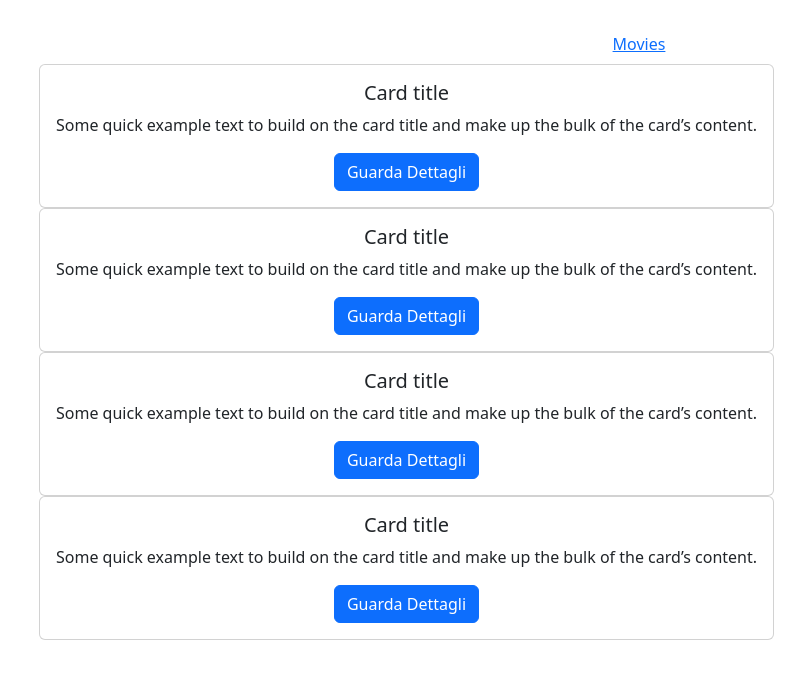
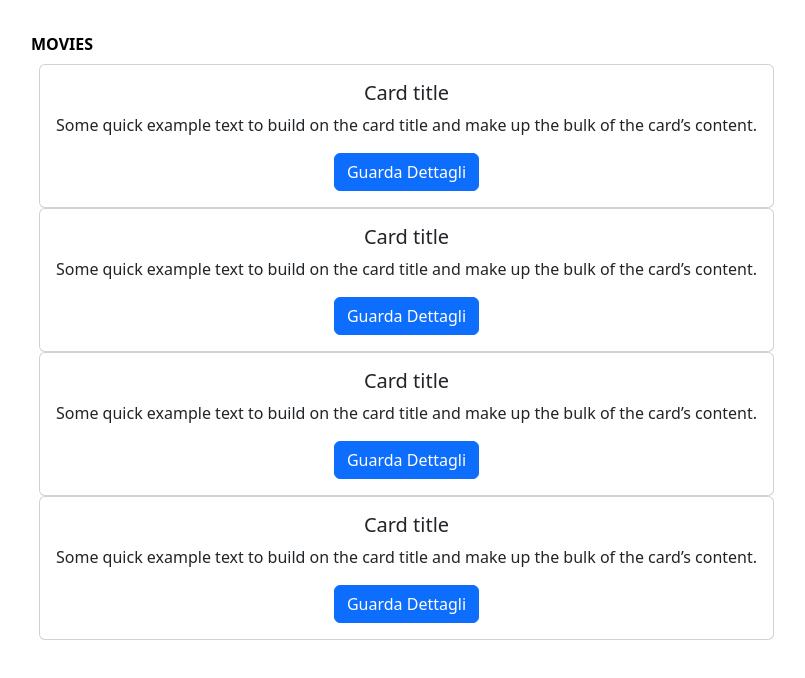
Before and after one commit to Sarasalzano/webapp-react, a React (Vite) app: page / in a window 1280 px wide. Shown: the top 678 px of the page, without its empty margins (1-806 px from the left). Built offline with nearby package versions, Linux system fonts and the light colour scheme; no server answers.

Commit message:
avvia chiamata ajax

```diff
--- a/src/components/Header.jsx
+++ b/src/components/Header.jsx
@@ -3,8 +3,8 @@ import { Link } from "react-router-dom";
 export default function  Header(){
     return(
         <nav>
-            <div>
-                <Link to="/">Movies</Link>
+            <div className="d-flex flex-start">
+                <Link to="/" className="text-decoration-none text-black"><b>MOVIES</b></Link>
             </div>
         </nav>
     );
--- a/src/pages/Homepage.jsx
+++ b/src/pages/Homepage.jsx
@@ -1,6 +1,17 @@
+import { useState, useEffect } from "react";
 import MovieCard from "../components/MovieCard";
+import axios from "axios";
 
 export default function Homepage(){
+    const [movies, setMovies] = useState([]);
+    const fetchMovies= () =>{
+        axios.get("http://localhost:3000/api/movies")
+        .then(res=> {setMovies(res.data)})
+        .catch(error => {console.log(error)})
+    }
+
+    useEffect(fetchMovies, []);
+
     return(
         <>
         <div className="d-flex flex-wrap m-2">
```
